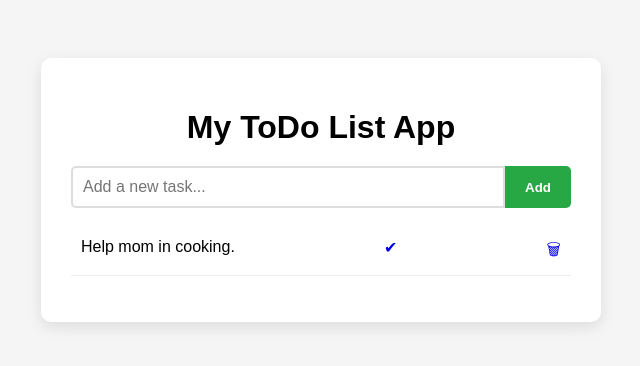
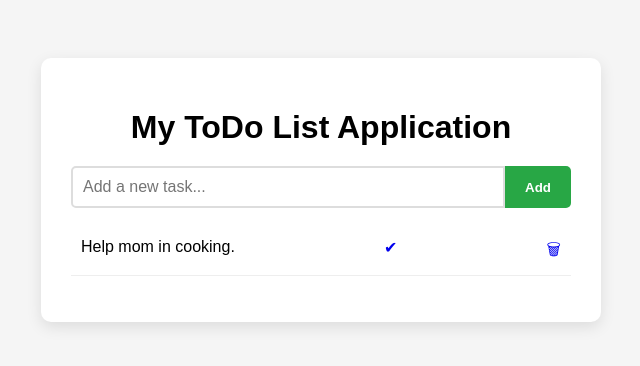
Before and after one commit to kuthubuddinshaik/Simple-App, a Flask app: page / in a window 1280 px wide. Shown: the top 366 px of the page, without its empty margins (319-959 px from the left). Run offline with Flask 3, Linux system fonts and the light colour scheme; data comes from the database, SQL or seed files in the repository.

Commit message:
addint text

```diff
--- a/templates/index.html
+++ b/templates/index.html
@@ -8,7 +8,7 @@
 
 <body>
     <div class="todo-container">
-        <h1>My ToDo List App</h1>
+        <h1>My ToDo List Application</h1>
 
         <!-- Add Task Form -->
         <form method="POST">
```
